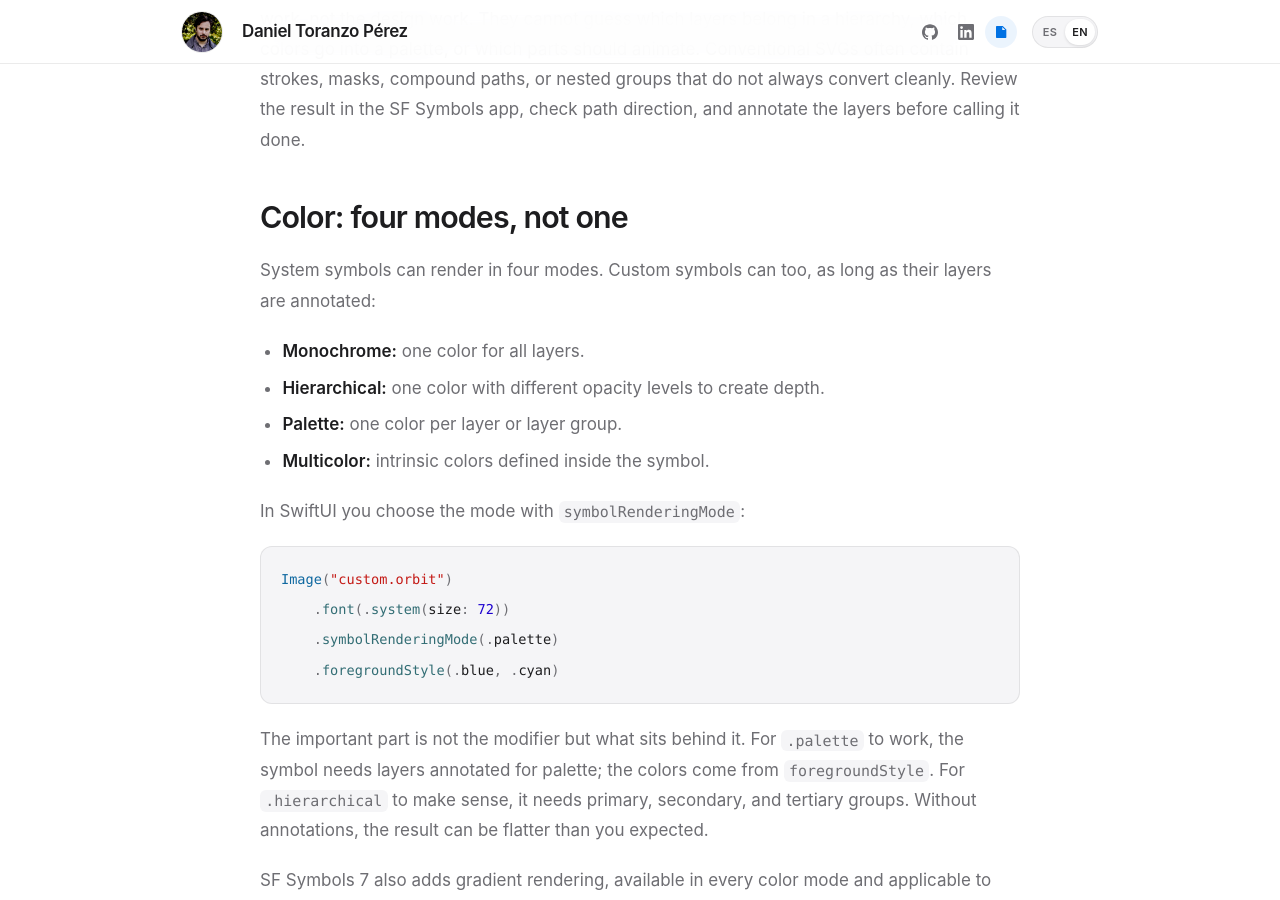
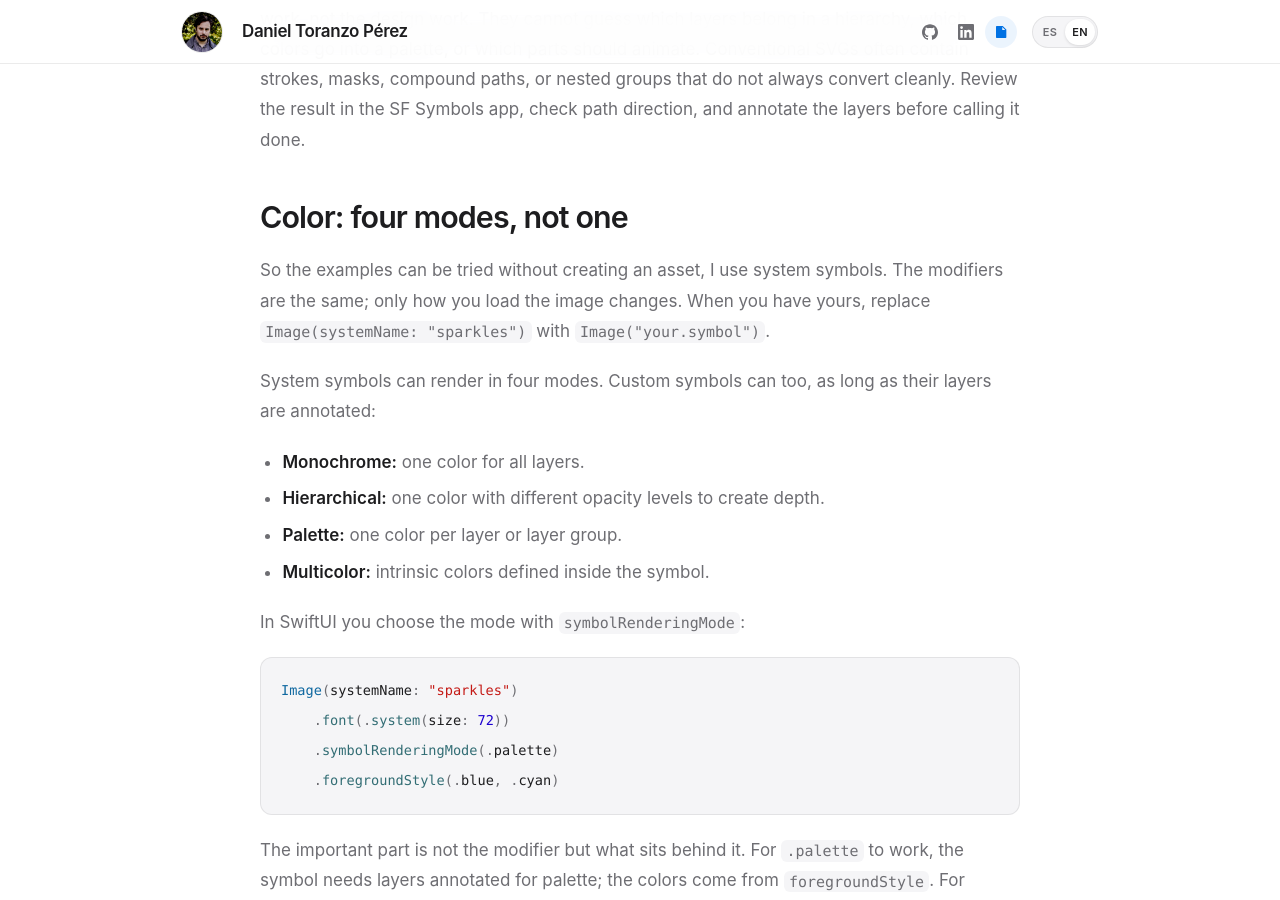
Before and after one commit to obocat/daniel_toranzo_perez, a Jekyll site: the page built from _posts/2026-11-06-sf-symbols-personalizados-color-animacion.markdown, in a window 1280 px wide and 900 px high, scrolled down 1911 px. Built offline with Jekyll 4.4.1, drawn with Linux system fonts in a browser that asks for light colours; some of the changed text lies outside the part shown.

Commit message:
docs: use system SF Symbols in code examples (#13)

````diff
--- a/_posts/2026-11-06-sf-symbols-personalizados-color-animacion.markdown
+++ b/_posts/2026-11-06-sf-symbols-personalizados-color-animacion.markdown
@@ -46,6 +46,8 @@
 
 ## Color: cuatro modos, no uno
 
+Para que los ejemplos se puedan probar sin crear un asset, uso símbolos del sistema. Los modificadores son los mismos; solo cambia cómo se carga la imagen. Cuando tengas el tuyo, sustituye `Image(systemName: "sparkles")` por `Image("tu.simbolo")`.
+
 Los símbolos del sistema pueden renderizarse en cuatro modos. Los personalizados también, siempre que sus capas estén anotadas:
 
 - **Monochrome:** un solo color para todas las capas.
@@ -56,7 +58,7 @@
 En SwiftUI se elige con `symbolRenderingMode`:
 
 ```swift
-Image("custom.orbit")
+Image(systemName: "sparkles")
     .font(.system(size: 72))
     .symbolRenderingMode(.palette)
     .foregroundStyle(.blue, .cyan)
@@ -83,12 +85,12 @@
 
     var body: some View {
         VStack(spacing: 32) {
-            Image("custom.orbit")
+            Image(systemName: "sparkles")
                 .font(.system(size: 88))
                 .symbolRenderingMode(.hierarchical)
                 .symbolEffect(.bounce, value: bounceTrigger)
                 .symbolEffect(.pulse, isActive: isPulsing)
-                .accessibilityLabel("Orbit")
+                .accessibilityLabel("Highlight")
 
             HStack(spacing: 16) {
                 Button("Bounce") {
@@ -120,9 +122,9 @@
     let level: Double
 
     var body: some View {
-        Image("custom.battery")
+        Image(systemName: "battery.75")
             .symbolRenderingMode(.palette)
-            .foregroundStyle(.green, .yellow, .red)
+            .foregroundStyle(.green, .yellow)
             .symbolEffect(.variableColor.iterative, value: level)
     }
 }
@@ -143,14 +145,14 @@
 Un icono animado sigue siendo un icono. Si transmite información, necesita una etiqueta accesible:
 
 ```swift
-Image("custom.orbit")
-    .accessibilityLabel("Orbit")
+Image(systemName: "sparkles")
+    .accessibilityLabel("Highlight")
 ```
 
 Si es decorativo, ocúltalo:
 
 ```swift
-Image("custom.orbit")
+Image(systemName: "sparkles")
     .accessibilityHidden(true)
 ```
 
@@ -159,7 +161,7 @@
 ```swift
 @Environment(\.accessibilityReduceMotion) private var reduceMotion
 
-Image("custom.orbit")
+Image(systemName: "sparkles")
     .symbolEffect(.pulse, isActive: isPulsing && !reduceMotion)
 ```
 
@@ -230,6 +232,8 @@
 
 ## Color: four modes, not one
 
+So the examples can be tried without creating an asset, I use system symbols. The modifiers are the same; only how you load the image changes. When you have yours, replace `Image(systemName: "sparkles")` with `Image("your.symbol")`.
+
 System symbols can render in four modes. Custom symbols can too, as long as their layers are annotated:
 
 - **Monochrome:** one color for all layers.
@@ -240,7 +244,7 @@
 In SwiftUI you choose the mode with `symbolRenderingMode`:
 
 ```swift
-Image("custom.orbit")
+Image(systemName: "sparkles")
     .font(.system(size: 72))
     .symbolRenderingMode(.palette)
     .foregroundStyle(.blue, .cyan)
@@ -267,12 +271,12 @@
 
     var body: some View {
         VStack(spacing: 32) {
-            Image("custom.orbit")
+            Image(systemName: "sparkles")
                 .font(.system(size: 88))
                 .symbolRenderingMode(.hierarchical)
                 .symbolEffect(.bounce, value: bounceTrigger)
                 .symbolEffect(.pulse, isActive: isPulsing)
-                .accessibilityLabel("Orbit")
+                .accessibilityLabel("Highlight")
 
             HStack(spacing: 16) {
                 Button("Bounce") {
@@ -304,9 +308,9 @@
     let level: Double
 
     var body: some View {
-        Image("custom.battery")
+        Image(systemName: "battery.75")
             .symbolRenderingMode(.palette)
-            .foregroundStyle(.green, .yellow, .red)
+            .foregroundStyle(.green, .yellow)
             .symbolEffect(.variableColor.iterative, value: level)
     }
 }
@@ -327,14 +331,14 @@
 An animated icon is still an icon. If it conveys information, it needs an accessible label:
 
 ```swift
-Image("custom.orbit")
-    .accessibilityLabel("Orbit")
+Image(systemName: "sparkles")
+    .accessibilityLabel("Highlight")
 ```
 
 If it is decorative, hide it:
 
 ```swift
-Image("custom.orbit")
+Image(systemName: "sparkles")
     .accessibilityHidden(true)
 ```
 
@@ -343,7 +347,7 @@
 ```swift
 @Environment(\.accessibilityReduceMotion) private var reduceMotion
 
-Image("custom.orbit")
+Image(systemName: "sparkles")
     .symbolEffect(.pulse, isActive: isPulsing && !reduceMotion)
 ```
 
````
